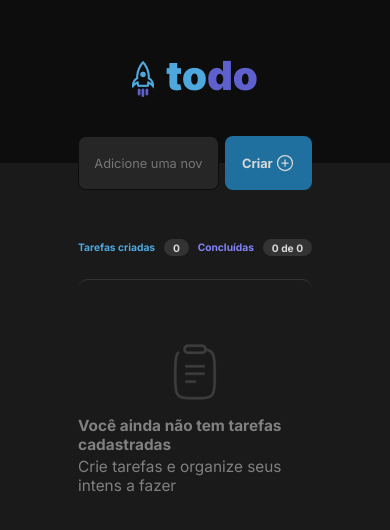
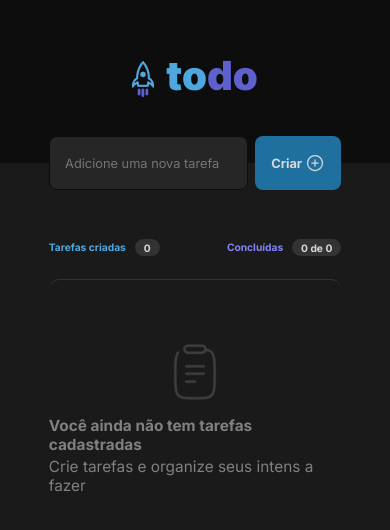
Before and after one commit to viniciussantos45/01-desafio-fundamentos-reactjs-ts, a React (Vite) app: page / in a window 390 px wide. Shown: the top 530 px of the page. Built offline with nearby package versions, Linux system fonts and the light colour scheme.

Commit message:
Add responsive spaces

```diff
--- a/src/components/Input.module.css
+++ b/src/components/Input.module.css
@@ -35,3 +35,9 @@
 .inputGroup button svg {
     margin-left: 0.2rem;
 }
+
+@media (max-width: 768px) {
+    .inputGroup {
+        width: 75vw;
+    }
+}
--- a/src/components/ListTodos.module.css
+++ b/src/components/ListTodos.module.css
@@ -59,4 +59,8 @@
     * {
         font-size: 0.8rem;
     }
+
+    .container {
+        width: 75vw;
+    }
 }
```
